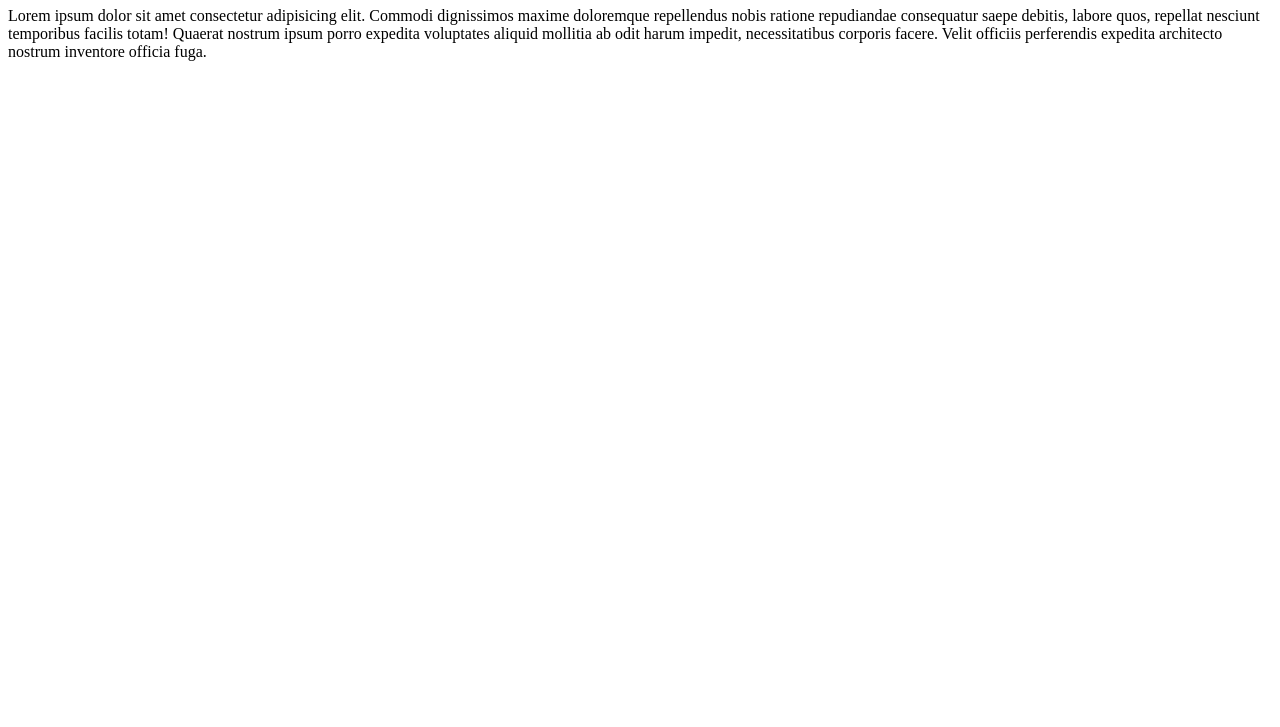
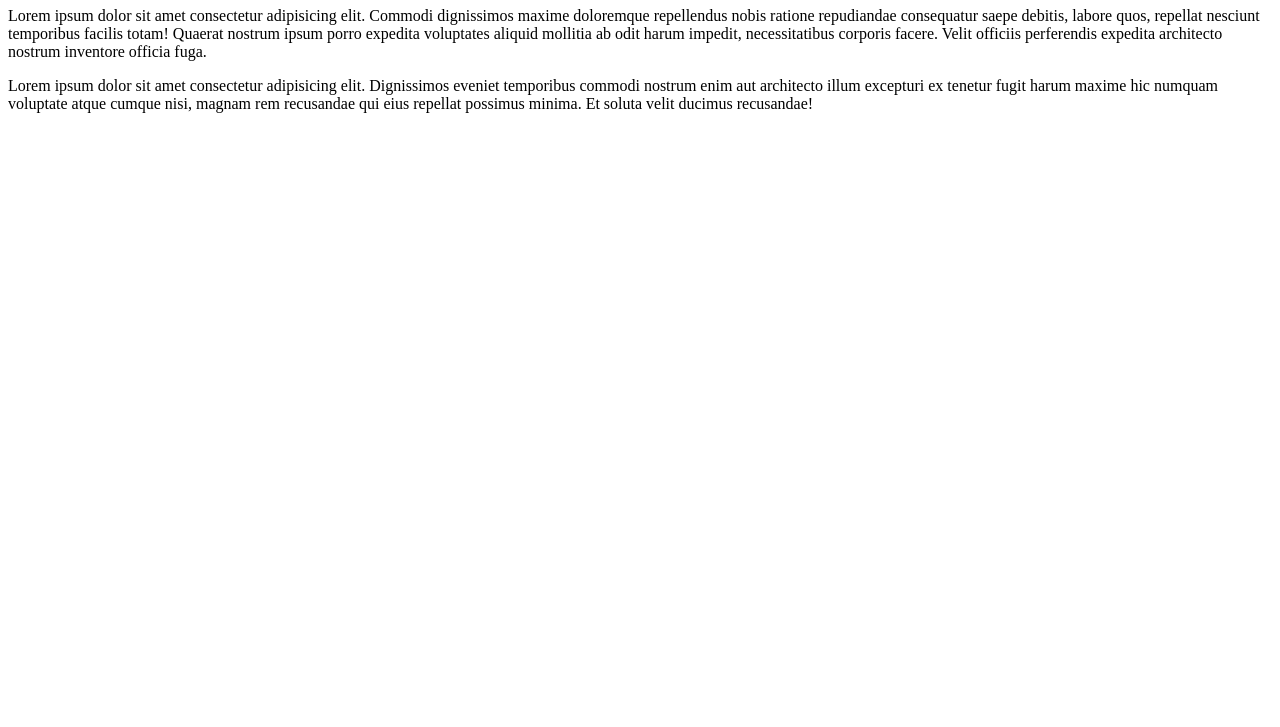
Before and after one commit to Raika22/Curso.Git.Desarrollo.Colaborativo, a plain HTML site: page index.html in a window 1280 px wide. Shown: the part 73-800 px from the top of the page. Drawn offline with Linux system fonts and the light colour scheme.

```diff
--- a/index.html
+++ b/index.html
@@ -12,6 +12,10 @@
         <p>
             Lorem ipsum dolor sit amet consectetur adipisicing elit. Commodi dignissimos maxime doloremque repellendus nobis ratione repudiandae consequatur saepe debitis, labore quos, repellat nesciunt temporibus facilis totam! Quaerat nostrum ipsum porro expedita voluptates aliquid mollitia ab odit harum impedit, necessitatibus corporis facere. Velit officiis perferendis expedita architecto nostrum inventore officia fuga.
         </p>
+
+        <p>
+            Lorem ipsum dolor sit amet consectetur adipisicing elit. Dignissimos eveniet temporibus commodi nostrum enim aut architecto illum excepturi ex tenetur fugit harum maxime hic numquam voluptate atque cumque nisi, magnam rem recusandae qui eius repellat possimus minima. Et soluta velit ducimus recusandae!
+        </p>
     </div>
 </body>
 </html>
```
